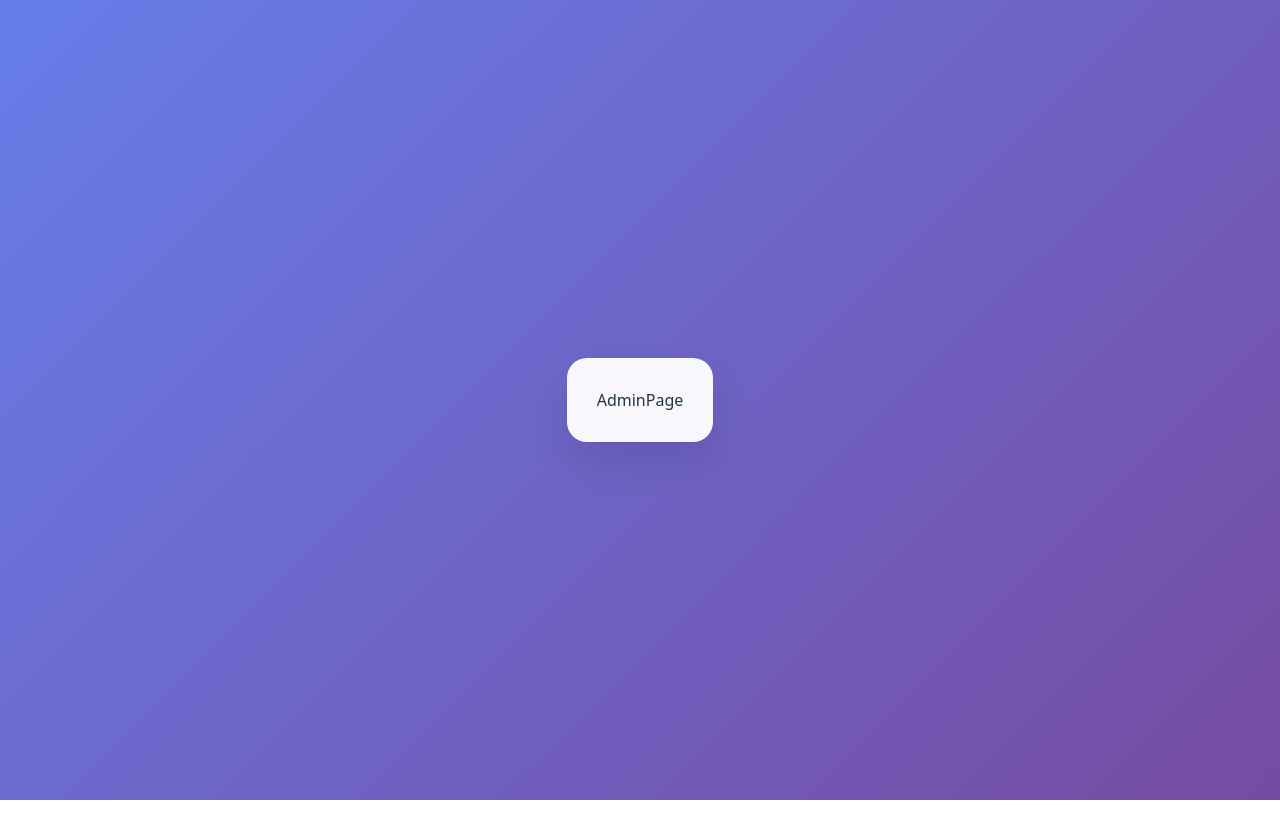
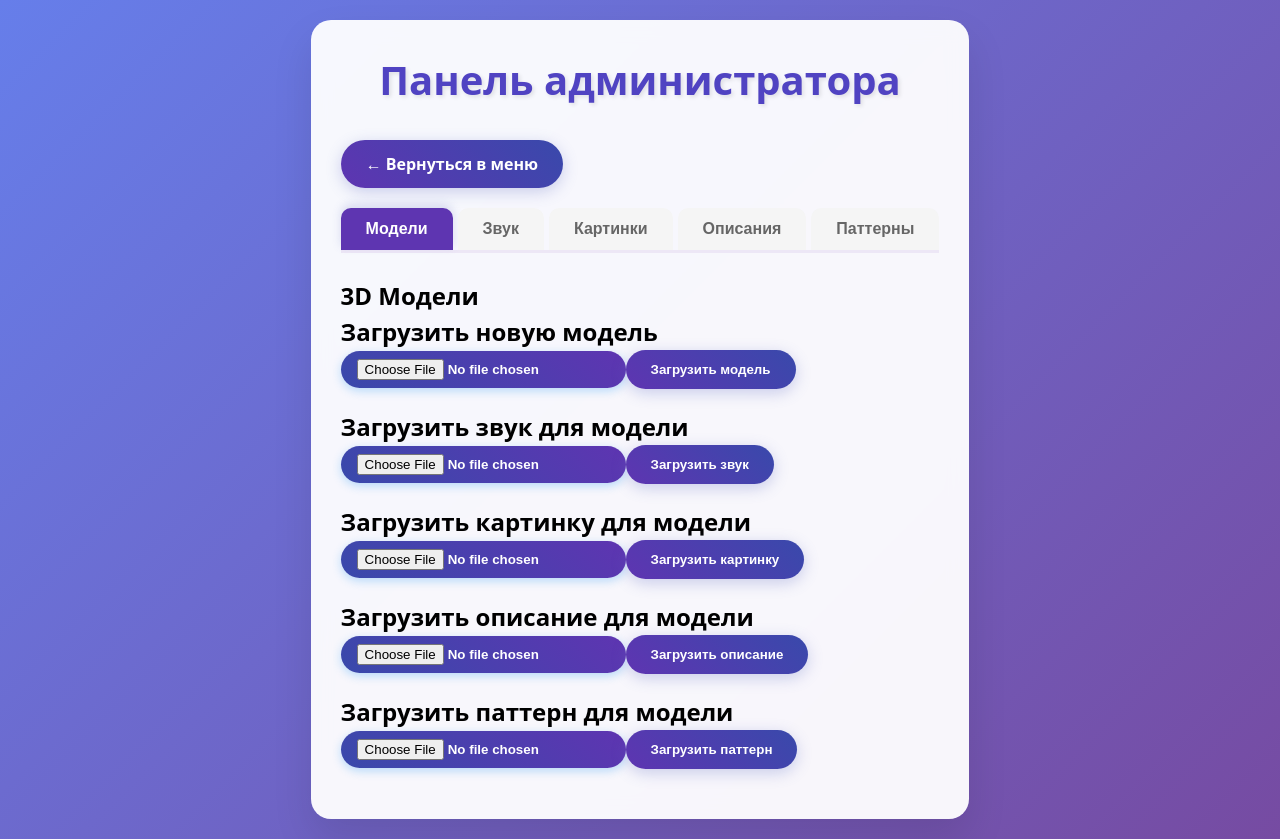
Before and after one commit to Sw1ftFox/miracle-ar, a React (Vite) app in the folder apps/frontend/: page /admin in a window 1280 px wide. Before the commit the page ends 800 px from the top, so only its background shows below. Built offline with nearby package versions, Linux system fonts and the light colour scheme.

Commit message:
feat: transfer styles for the AdminPage page to the React version

```diff
--- a/apps/frontend/src/features/modelManagment/ui/modelItem/modelItem.module.css
+++ b/apps/frontend/src/features/modelManagment/ui/modelItem/modelItem.module.css
@@ -19,6 +19,19 @@
 }
 .model__card:hover .model__image {
   transform: scale(1.05);
+}
+@keyframes fadeIn {
+  from {
+    opacity: 0;
+    transform: translateY(20px);
+  }
+  to {
+    opacity: 1;
+    transform: translateY(0);
+  }
+}
+.model__card {
+  animation: fadeIn 0.6s ease-out;
 }
 .image__container {
   grid-area: image;
--- a/apps/frontend/src/index.css
+++ b/apps/frontend/src/index.css
@@ -19,15 +19,6 @@
   -moz-osx-font-smoothing: grayscale;
 }
 
-a {
-  font-weight: 500;
-  color: #646cff;
-  text-decoration: inherit;
-}
-a:hover {
-  color: #535bf2;
-}
-
 body {
   margin: 0;
   display: flex;
@@ -36,7 +27,6 @@ body {
   min-height: 100vh;
 
   background: linear-gradient(135deg, #667eea 0%, #764ba2 100%);
-  min-height: 100vh;
 }
 
 #root {
@@ -63,10 +53,7 @@ h1 {
 button {
   border-radius: 8px;
   border: 1px solid transparent;
-  padding: 0.6em 1.2em;
-  font-size: 1em;
   font-weight: 500;
-  font-family: inherit;
   background-color: #1a1a1a;
   cursor: pointer;
   transition: border-color 0.25s;
--- a/apps/frontend/src/pages/adminPage/AdminPage.tsx
+++ b/apps/frontend/src/pages/adminPage/AdminPage.tsx
@@ -1,5 +1,147 @@
+import styles from "./adminPage.module.css";
+
 const AdminPage = () => {
-  return <div>AdminPage</div>;
+  return (
+    <div>
+      <h1>Панель администратора</h1>
+      <a href="/models" className={styles.btn}>
+        ← Вернуться в меню
+      </a>
+
+      <div className={styles.section}>
+        <div className={styles.tabs}>
+          <button
+            id="models-tab"
+            className={`${styles.tab__btn} ${styles.active}`}
+          >
+            Модели
+          </button>
+          <button id="sounds-tab" className={styles.tab__btn}>
+            Звук
+          </button>
+          <button id="images-tab" className={styles.tab__btn}>
+            Картинки
+          </button>
+          <button id="descriptions-tab" className={styles.tab__btn}>
+            Описания
+          </button>
+          <button id="patterns-tab" className={styles.tab__btn}>
+            Паттерны
+          </button>
+        </div>
+
+        <div id="models-section">
+          <h2>3D Модели</h2>
+          <div id="model-list" className={styles.file__list}></div>
+        </div>
+
+        <div id="sounds-section" style={{ display: "none" }}>
+          <h2>Звуковые файлы</h2>
+          <div id="sound-list" className={styles.file__list}></div>
+        </div>
+
+        <div id="images-section" style={{ display: "none" }}>
+          <h2>Графические файлы</h2>
+          <div id="image-list" className={styles.file__list}></div>
+        </div>
+
+        <div id="descriptions-section" style={{ display: "none" }}>
+          <h2>Описания</h2>
+          <div id="description-list" className={styles.file__list}></div>
+        </div>
+
+        <div id="patterns-section" style={{ display: "none" }}>
+          <h2>Паттерны AR</h2>
+          <div id="pattern-list" className={styles.file__list}></div>
+        </div>
+      </div>
+
+      <div className={styles.section}>
+        <h2>Загрузить новую модель</h2>
+        <form id="upload-model-form">
+          <input
+            type="file"
+            id="model-file"
+            className={styles.upload__btn}
+            accept=".glb"
+            required
+          />
+          <button type="submit" className={styles.btn}>
+            Загрузить модель
+          </button>
+        </form>
+        <div id="model-upload-status"></div>
+      </div>
+
+      <div className={styles.section}>
+        <h2>Загрузить звук для модели</h2>
+        <form id="upload-sound-form">
+          <input
+            type="file"
+            id="sound-file"
+            className={styles.upload__btn}
+            accept=".mp3,.wav"
+            required
+          />
+          <button type="submit" className={styles.btn}>
+            Загрузить звук
+          </button>
+        </form>
+        <div id="sound-upload-status"></div>
+      </div>
+
+      <div className={styles.section}>
+        <h2>Загрузить картинку для модели</h2>
+        <form id="upload-image-form">
+          <input
+            type="file"
+            id="image-file"
+            className={styles.upload__btn}
+            accept=".png,.jpg,.jpeg"
+            required
+          />
+          <button type="submit" className={styles.btn}>
+            Загрузить картинку
+          </button>
+        </form>
+        <div id="image-upload-status"></div>
+      </div>
+
+      <div className={styles.section}>
+        <h2>Загрузить описание для модели</h2>
+        <form id="upload-description-form">
+          <input
+            type="file"
+            id="description-file"
+            className={styles.upload__btn}
+            accept=".txt"
+            required
+          />
+          <button type="submit" className={styles.btn}>
+            Загрузить описание
+          </button>
+        </form>
+        <div id="description-upload-status"></div>
+      </div>
+
+      <div className={styles.section}>
+        <h2>Загрузить паттерн для модели</h2>
+        <form id="upload-pattern-form">
+          <input
+            type="file"
+            id="pattern-file"
+            className={styles.upload__btn}
+            accept=".patt"
+            required
+          />
+          <button type="submit" className={styles.btn}>
+            Загрузить паттерн
+          </button>
+        </form>
+        <div id="pattern-upload-status"></div>
+      </div>
+    </div>
+  );
 };
 
 export default AdminPage;
--- a/apps/frontend/src/pages/adminPage/adminPage.module.css
+++ b/apps/frontend/src/pages/adminPage/adminPage.module.css
@@ -0,0 +1,65 @@
+h2 {
+  color: black;
+}
+
+.tabs {
+  display: flex;
+  margin-bottom: 25px;
+  border-bottom: 3px solid #ede7f6;
+  gap: 5px;
+}
+
+.tab__btn {
+  padding: 12px 25px;
+  background: #f5f5f5;
+  border: none;
+  cursor: pointer;
+  font-size: 16px;
+  font-weight: 600;
+  border-radius: 10px 10px 0 0;
+  transition: all 0.3s ease;
+  color: #666;
+}
+
+.tab__btn.active {
+  background: #5e35b1;
+  color: white;
+  box-shadow: 0 -4px 10px rgba(92, 107, 192, 0.2);
+}
+
+.upload__btn {
+  padding: 8px 16px;
+  border: none;
+  border-radius: 20px;
+  cursor: pointer;
+  font-weight: 600;
+  transition: all 0.3s ease;
+  background: linear-gradient(45deg, #3949ab, #5e35b1);
+  color: white;
+  box-shadow: 0 3px 10px rgba(33, 150, 243, 0.3);
+}
+.upload__btn:hover {
+  transform: translateY(-2px);
+  box-shadow: 0 5px 15px rgba(33, 150, 243, 0.4);
+}
+
+.btn {
+  display: inline-block;
+  padding: 12px 25px;
+  background: linear-gradient(45deg, #5e35b1, #3949ab);
+  color: white;
+  text-decoration: none;
+  border-radius: 25px;
+  margin-bottom: 20px;
+  cursor: pointer;
+  border: none;
+  font-weight: 600;
+  transition: all 0.3s ease;
+  box-shadow: 0 4px 15px rgba(92, 107, 192, 0.3);
+}
+
+.btn:hover {
+  transform: translateY(-2px);
+  box-shadow: 0 8px 25px rgba(92, 107, 192, 0.4);
+  background: linear-gradient(45deg, #3949ab, #5e35b1);
+}
```
